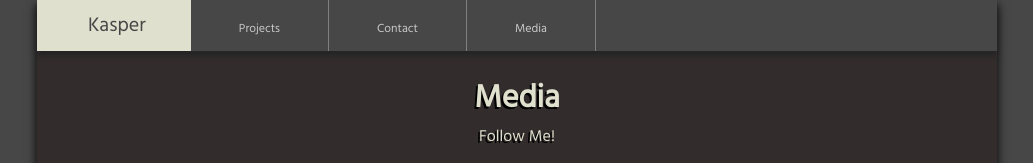
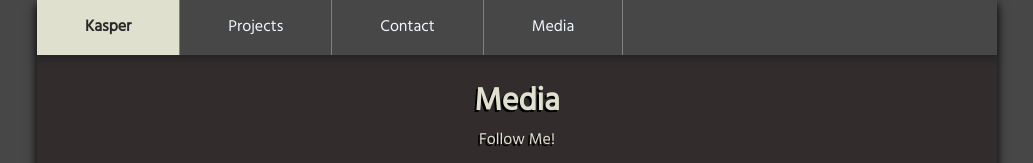
Before and after one commit to Kapoter1447/braHemsida, a plain HTML site: page media.html in a window 1280 px wide. Shown: the top 163 px of the page, without its empty margins (123-1156 px from the left). Drawn offline with Linux system fonts and the light colour scheme.

Commit message:
navbar now with divs and not a list

```diff
--- a/CopyworkStyle.css
+++ b/CopyworkStyle.css
@@ -85,21 +85,58 @@ body {
 
 nav {
   box-shadow: 0 5px 5px rgb(37, 37, 37);
+  /* Delete if not using flexboxes: */
+  background-color: rgb(71, 71, 71);
+  display: flex;
+  align-items: stretch;
+}
+
+.navbox {
+  background-color: rgb(71, 71, 71);
+  padding-right: 5%;
+  padding-left: 5%;
+  padding-top: 1.5%;
+  padding-bottom: %;
+  color: aliceblue;
+  margin: 0px;
+  border-right: 1px solid gray;
+}
+.navbox:hover {
+  background-color: rgb(173, 52, 62);
+}
+
+.navboxL {
+  background-color: rgb(224, 224, 206);
+  padding-right: 5%;
+  padding-left: 5%;
+  padding-top: 1.5%;
+  padding-bottom: 1.5%;
+  color: rgb(41, 41, 41);
+  font-weight: bold;
+  margin: 0px;
+  border-right: 1px solid grey;
+  /* margin-right: auto; */
 }
 
 a {
   text-decoration: none;
   color: rgb(201, 201, 201);
-  margin: 0px;
   font-size: 100%;
 }
 
-.bar {
+/* Bara nödvändig med iphone x typ: */
+@media (max-width: 600px) {
+  a {
+    font-size: 82%;
+  }
+}
+
+/* .bar {
   background-color: rgb(71, 71, 71);
 }
 .link:hover {
   background-color: rgb(173, 52, 62);
-}
+} */
 
 /* nav end */
 
--- a/media.html
+++ b/media.html
@@ -22,15 +22,22 @@
   <body class="mainBody">
     <div class="sitecontent">
       <nav>
-        <div class="bar">
-          <ul class="menu">
-            <li class="logo"><a href="index.html" class="logo">Kasper</a></li>
-            <li class="link"><a href="projects.html">Projects</a></li>
-            <!-- <li class="link"><a href="wip.html">WIP</a></li> -->
-            <li class="link"><a href="contact.html">Contact</a></li>
-            <li class="link"><a href="media.html">Media</a></li>
-          </ul>
-        </div>
+        <a class="navboxL" href="index.html">
+          <div></div>
+          Kasper</a
+        >
+        <a class="navbox" href="projects.html">
+          <div></div>
+          Projects</a
+        >
+        <a class="navbox" href="contact.html">
+          <div></div>
+          Contact</a
+        >
+        <a class="navbox" href="media.html">
+          <div></div>
+          Media</a
+        >
       </nav>
 
       <div>
```
Also changed, not shown: contact.html (+16 -9 lines), index.html (+19 -2 lines), projects.html (+16 -9 lines).
